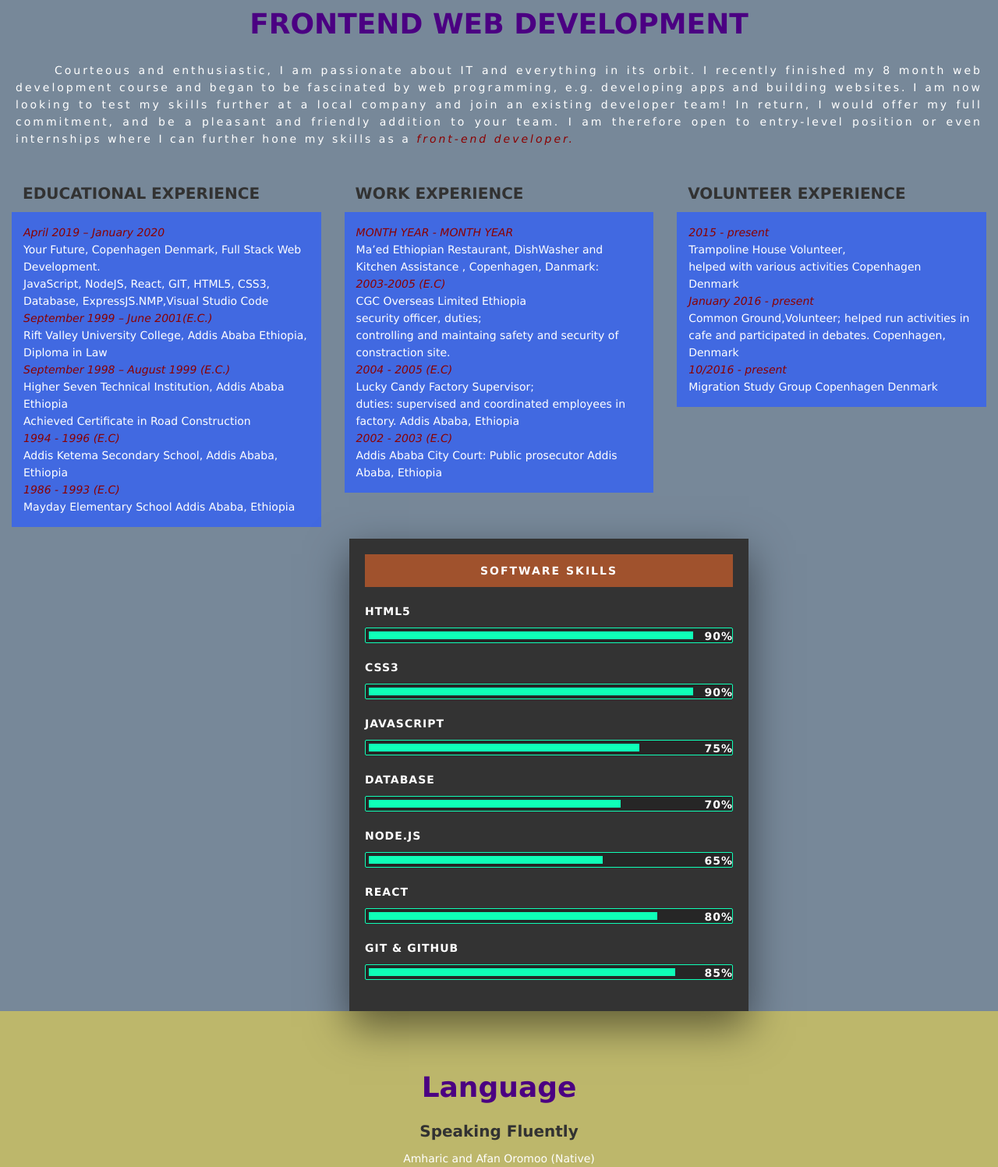
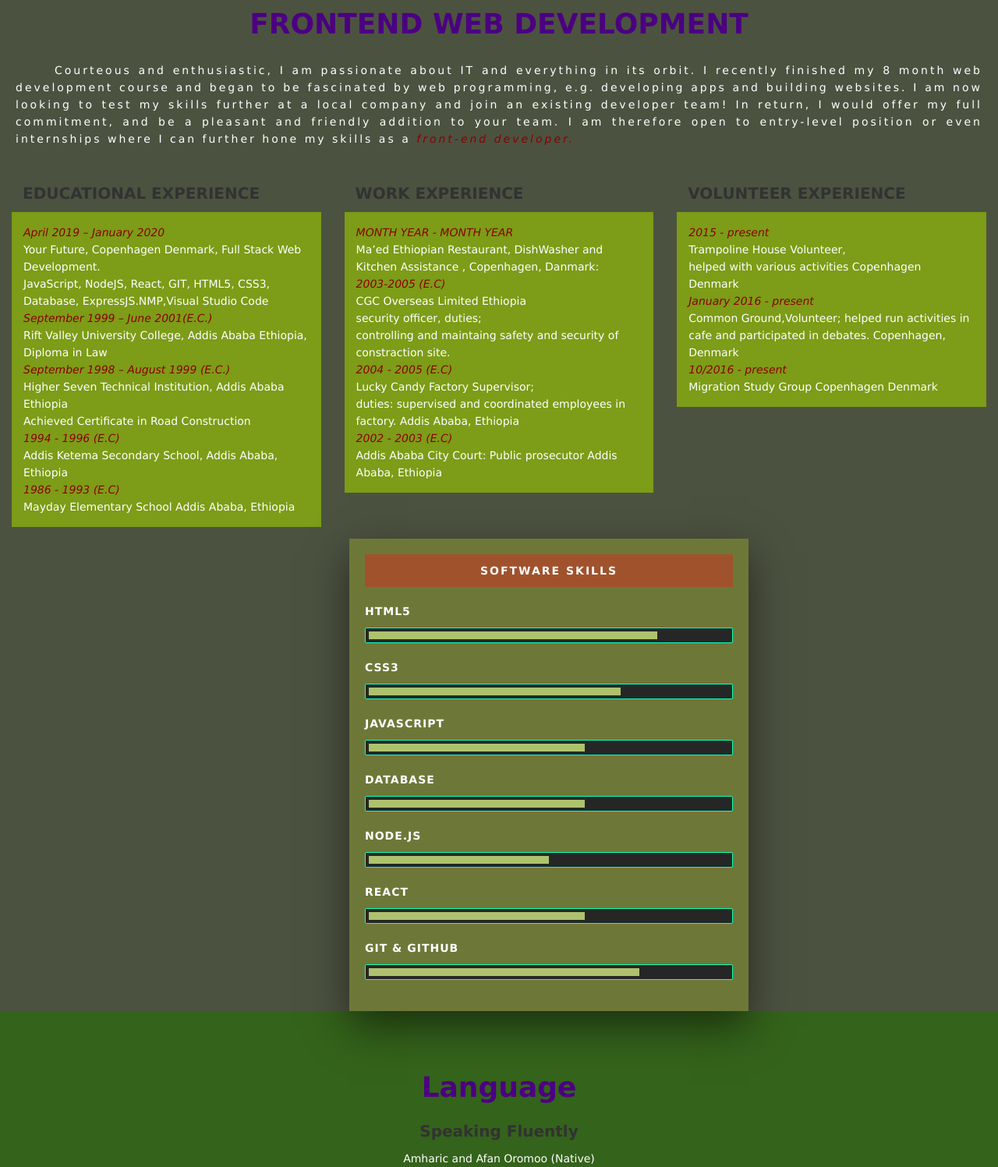
Before and after one commit to DEJENERUTA/curriculum_vitae, a plain HTML site: page index.html in a window 1280 px wide. Shown: the part 552-2049 px from the top of the page at 78% size. Drawn offline with Linux system fonts and the light colour scheme.

Commit message:
changed all sections background coler and some othe miner changes

```diff
--- a/index.html
+++ b/index.html
@@ -143,57 +143,57 @@
       <h4>SOFTWARE SKILLS</h4>
       <div class="skillBox">
         <p>Html5</p>
-        <p>90%</p>
+
         <div class="skill">
-          <div class="skill_level" style="width: 90%;"></div>
+          <div class="skill_level" style="width: 80%;"></div>
         </div>
       </div>
 
       <div class="skillBox">
         <p>Css3</p>
-        <p>90%</p>
-        <div class="skill">
-          <div class="skill_level" style="width: 90%;"></div>
-        </div>
-      </div>
 
-      <div class="skillBox">
-        <p>Javascript</p>
-        <p>75%</p>
-        <div class="skill">
-          <div class="skill_level" style="width: 75%;"></div>
-        </div>
-      </div>
-
-      <div class="skillBox">
-        <p>Database</p>
-        <p>70%</p>
         <div class="skill">
           <div class="skill_level" style="width: 70%;"></div>
         </div>
       </div>
 
       <div class="skillBox">
+        <p>Javascript</p>
+
+        <div class="skill">
+          <div class="skill_level" style="width: 60%;"></div>
+        </div>
+      </div>
+
+      <div class="skillBox">
+        <p>Database</p>
+
+        <div class="skill">
+          <div class="skill_level" style="width: 60%;"></div>
+        </div>
+      </div>
+
+      <div class="skillBox">
         <p>Node.js</p>
-        <p>65%</p>
+
         <div class="skill">
-          <div class="skill_level" style="width: 65%;"></div>
+          <div class="skill_level" style="width: 50%;"></div>
         </div>
       </div>
 
       <div class="skillBox">
         <p>React</p>
-        <p>80%</p>
+
         <div class="skill">
-          <div class="skill_level" style="width: 80%;"></div>
+          <div class="skill_level" style="width: 60%;"></div>
         </div>
       </div>
 
       <div class="skillBox">
         <p>Git & Github</p>
-        <p>85%</p>
+
         <div class="skill">
-          <div class="skill_level" style="width: 85%;"></div>
+          <div class="skill_level" style="width: 75%;"></div>
         </div>
       </div>
     </div>
--- a/styles.css
+++ b/styles.css
@@ -12,15 +12,14 @@ body {
   font-size: 14px;
   line-height: 22px;
   color: #ffffff;
-  background-color: lightslategray;
+  background-color: #4c5240;
 }
 
 /*header start here*/
 
-
 .header {
   overflow: hidden;
-  background-color: lightseagreen;
+  background-color: #ccc7a5;
   padding: 20px 10px;
 }
 .header a {
@@ -99,7 +98,6 @@ h3 {
 }
 .section__title--intro {
   font-weight: 2.25em;
-
 }
 .section__title--intro strong {
   display: block;
@@ -109,7 +107,7 @@ font-weight: 2.25em;
   font-size: 1.25rem;
 }
 .section__subtitle--intro {
-background: lightgreen;
+  background: #6a42d4;
   font-family: Verdana, Geneva, Tahoma, sans-serif;
   margin-bottom: 1em;
   padding: 10px;
@@ -167,12 +165,10 @@ h2 {
 
 /*column start here*/
 
-
 .column {
   float: left;
   width: 33.33%;
   padding: 15px;
-
 }
 .row {
   content: " ";
@@ -181,15 +177,15 @@ h2 {
   box-sizing: border-box;
 }
 .Education {
-  background-color: royalblue;
+  background-color: #7d9c17;
   padding: 15px;
 }
 .Work {
-  background-color: royalblue;
+  background-color: #7d9c17;
   padding: 15px;
 }
 .Volunteer {
-  background-color: royalblue;
+  background-color: #7d9c17;
   padding: 15px;
 }
 h3 {
@@ -213,10 +209,9 @@ h3 {
   position: relative;
   left: 35%;
   padding: 20px;
-  background: #333;
+  background: #6d7838;
   box-sizing: border-box;
-  box-shadow: 0 20px 50px rgba(0, 0, 0, .5);
-
+  box-shadow: 0 20px 50px rgba(0, 0, 0, 0.5);
 }
 h4 {
   background-color: sienna;
@@ -230,7 +225,6 @@ h4 {
   box-sizing: border-box;
   width: 100%;
   margin: 20px 0;
-
 }
 .skillBox p {
   color: #fff;
@@ -243,7 +237,6 @@ h4 {
 .skillBox p:nth-child(2) {
   float: right;
   position: relative;
-
 }
 .skill {
   background: #262626;
@@ -253,16 +246,16 @@ h4 {
   border-radius: 2px;
 }
 .skill_level {
-  background: #0fffb7;
+  background: #aec26e;
   width: 100%;
   height: 10px;
 }
 .my-hobby {
-  background-color: skyblue;
+  background-color: #aec26e;
   text-align: center;
 }
 .language {
-  background-color: darkkhaki;
+  background-color: #34631b;
   text-align: center;
 }
 /*column end here*/
```
Lines whose indentation alone changed are shown as unchanged.
